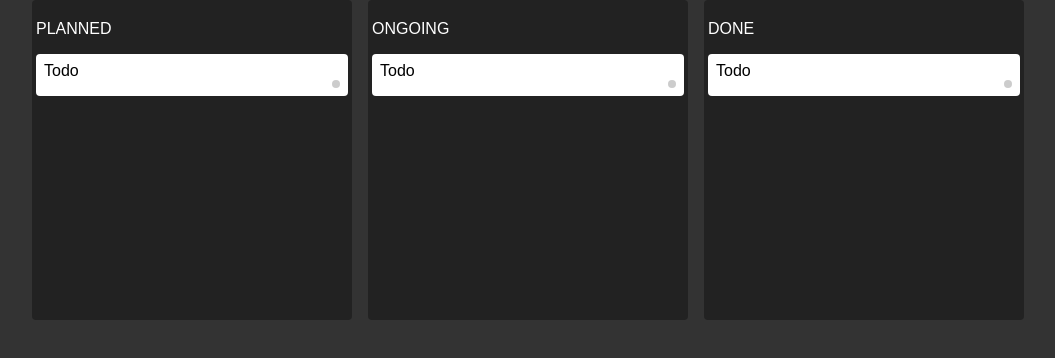
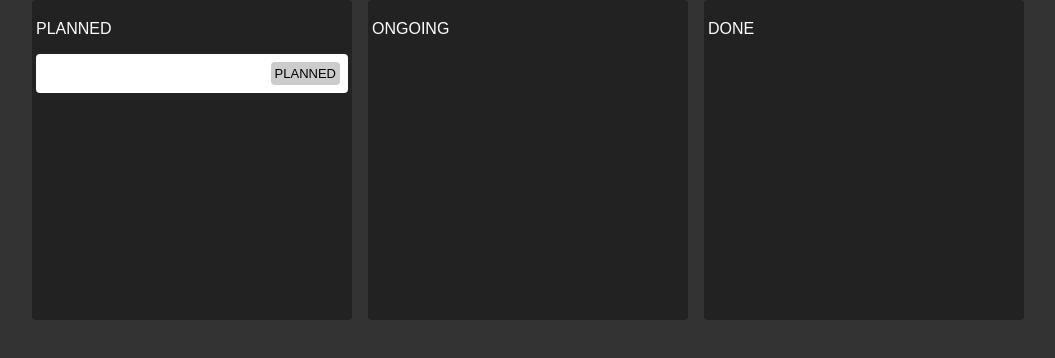
Before and after one commit to kemaltf/zustand-example, a React (Vite) app: page / in a window 1280 px wide. Shown: the top 358 px of the page, without its empty margins (112-1167 px from the left). Built offline with nearby package versions, Linux system fonts and the light colour scheme.

Commit message:
displaying tasks

```diff
--- a/src/components/Column.jsx
+++ b/src/components/Column.jsx
@@ -1,10 +1,51 @@
+import { useStore } from '../store';
 import './Column.css';
 import Task from './Task';
 export default function Column({ state }) {
+  // when we use contect in react every change to the whole context would update any consumer
+  // even it doesn't consume the element that changed
+  // so only when the task change -> component will rerun
+  // important! filter method will create new array and new array means new value even its the same, so it will re-render so there are many way to make it not rerun.
+
+  // 1. use memo (use built in function) => ask this to chat gpt
+  // const tasks = useStore((store) => store.tasks);
+  // const filtered = useMemo(
+  //   () => tasks.filter((task) => task.state === state),
+  //   [task, state]
+  // );
+
+  // 2. shallow (use built in function)
+  // const tasks = useStore(
+  //   (store) => store.tasks.filter((task) => task.state === state),
+  //   shallow
+  // );
+
+  // 3. make your own function (use built in function)
+  // const tasks = useStore(
+  //   (store) => store.tasks.filter((task) => task.state === state),
+  //   (prev, next) => {
+  //     const longest = prev.length > next.length ? prev.length : next.length;
+  //     for (let i = 0; i < longest; i++) {
+  //       if (!prev[i] || !next[i]) return false;
+  //       if (prev[i] !== next[i]) return false;
+  //     }
+  //     return true;
+  //   }
+  // );
+  console.log(useStore);
+
+  // remember only run filter map or whatever inside of a selector if you use either shalow or your own comparison function, if you don't do that maybe just stick to usememo.
+
+  const tasks = useStore((store) =>
+    store.tasks.filter((task) => task.state === state)
+  );
+
   return (
     <div className="column">
       <p>{state}</p>
-      <Task title="Todo"></Task>
+      {tasks.map((task) => (
+        <Task title={task.title} key={task.title}></Task>
+      ))}
     </div>
   );
 }
--- a/src/components/Task.jsx
+++ b/src/components/Task.jsx
@@ -1,14 +1,17 @@
 import classNames from 'classnames';
 import './Task.css';
+import { useStore } from '../store';
 
-const STATUS = '';
 export default function Task({ title }) {
+  const task = useStore((store) =>
+    store.tasks.find((task) => task.title === title)
+  );
   return (
     <div className="task">
-      <div>{title}</div>
+      <div>{task.STATUStitle}</div>
       <div className="bottomWrapper">
         <div></div>
-        <div className={classNames('status', STATUS)}>{STATUS}</div>
+        <div className={classNames('status', task.state)}>{task.state}</div>
       </div>
     </div>
   );
--- /dev/null
+++ b/src/store.js
@@ -0,0 +1,12 @@
+import { create } from 'zustand';
+
+// store just an arrow function that takes in a set as a parameter
+// a state set up for the whole store
+// and it will return an object (contain everything we have in our store)
+// inside this, basically globalized our tasks
+const store = (set) => ({
+  tasks: [{ title: 'TestTask', state: 'PLANNED' }],
+});
+
+// ask to chat gpt when we export this it will be like what?
+export const useStore = create(store);
```
